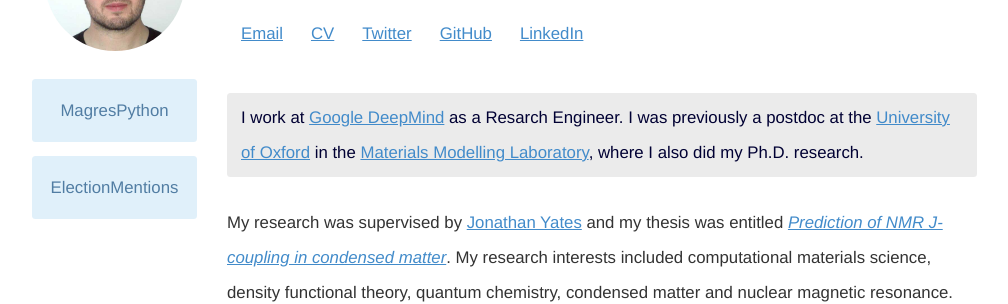
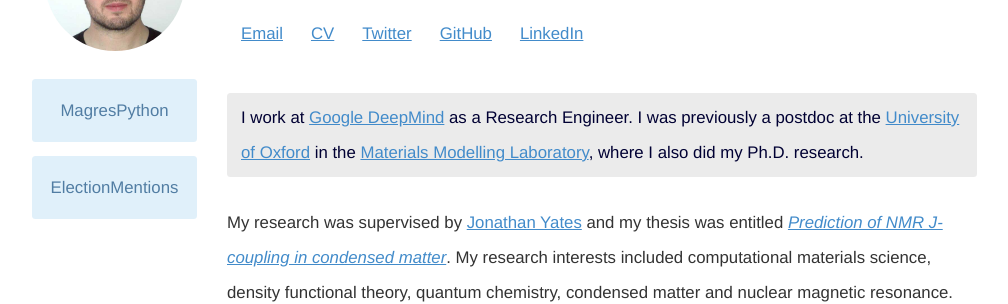
Before and after one commit to tfgg/tfgg.github.io, a Jekyll site: the page built from index.html, in a window 1280 px wide and 900 px high. Shown: the part 159-463 px from the top of the window, without its empty margins (38-1046 px from the left). Built offline with Jekyll 4.4.1, drawn with Linux system fonts in a browser that asks for light colours; nearby versions of some CDN libraries; some web fonts are replaced; Markdown is read by kramdown in place of the engine named in the settings.

Commit message:
Update index.html

```diff
--- a/index.html
+++ b/index.html
@@ -25,7 +25,7 @@ css: main.css
         <div style='clear:both;'></div>
       </ul>
 
-      <p class='block-highlight'>I work at <a href="https://deepmind.com/">Google DeepMind</a> as a Resarch Engineer. I was previously a postdoc at the <a href='http://www.ox.ac.uk/' target="_blank">University of Oxford</a> in the <a href='http://mml.materials.ox.ac.uk/' target="_blank">Materials Modelling Laboratory</a>, where I also did my Ph.D. research.
+      <p class='block-highlight'>I work at <a href="https://deepmind.com/">Google DeepMind</a> as a Research Engineer. I was previously a postdoc at the <a href='http://www.ox.ac.uk/' target="_blank">University of Oxford</a> in the <a href='http://mml.materials.ox.ac.uk/' target="_blank">Materials Modelling Laboratory</a>, where I also did my Ph.D. research.
 
       <p>My research was supervised by <a href='http://users.ox.ac.uk/~oums0549/' target="_blank">Jonathan Yates</a> and my thesis was entitled <em><a href='/thesis/abstract/'>Prediction of NMR J-coupling in condensed matter</a></em>. My research interests included computational materials science, density functional theory, quantum chemistry, condensed matter and nuclear magnetic resonance.</p>
 
```
